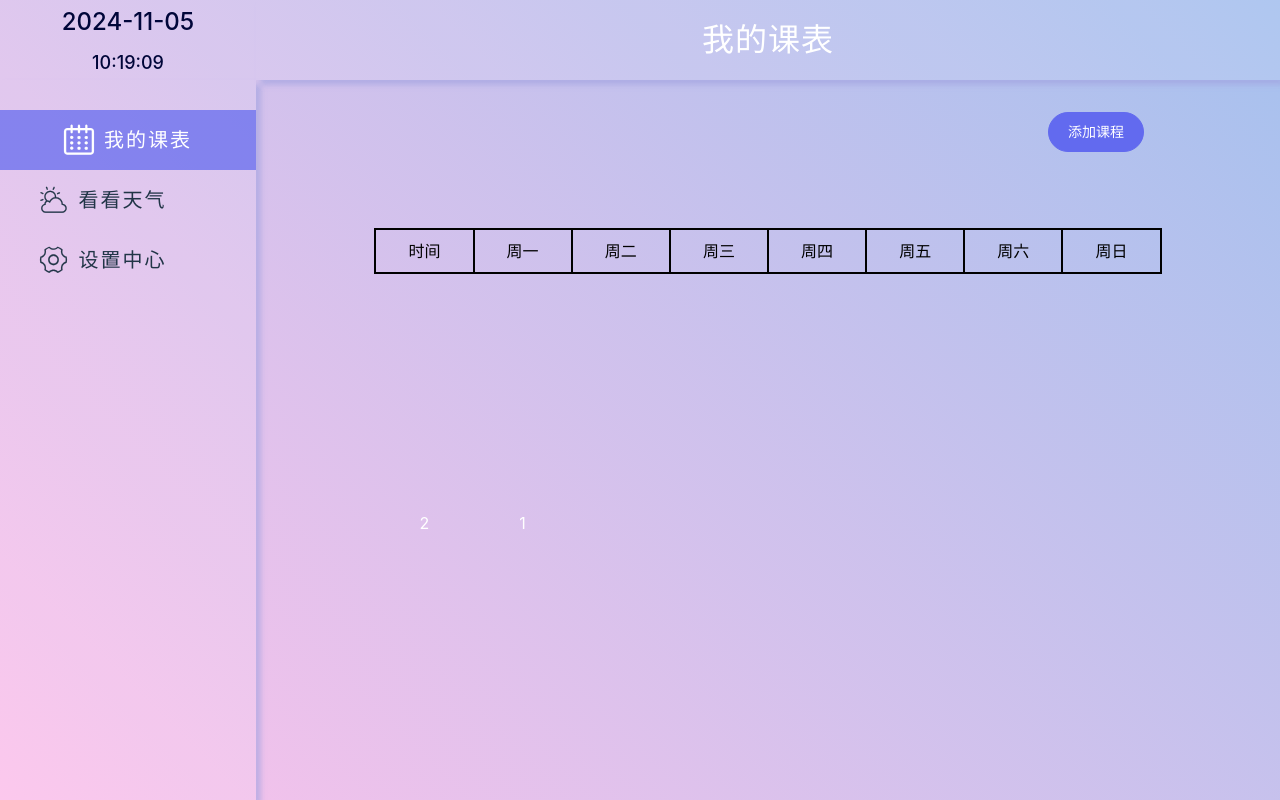
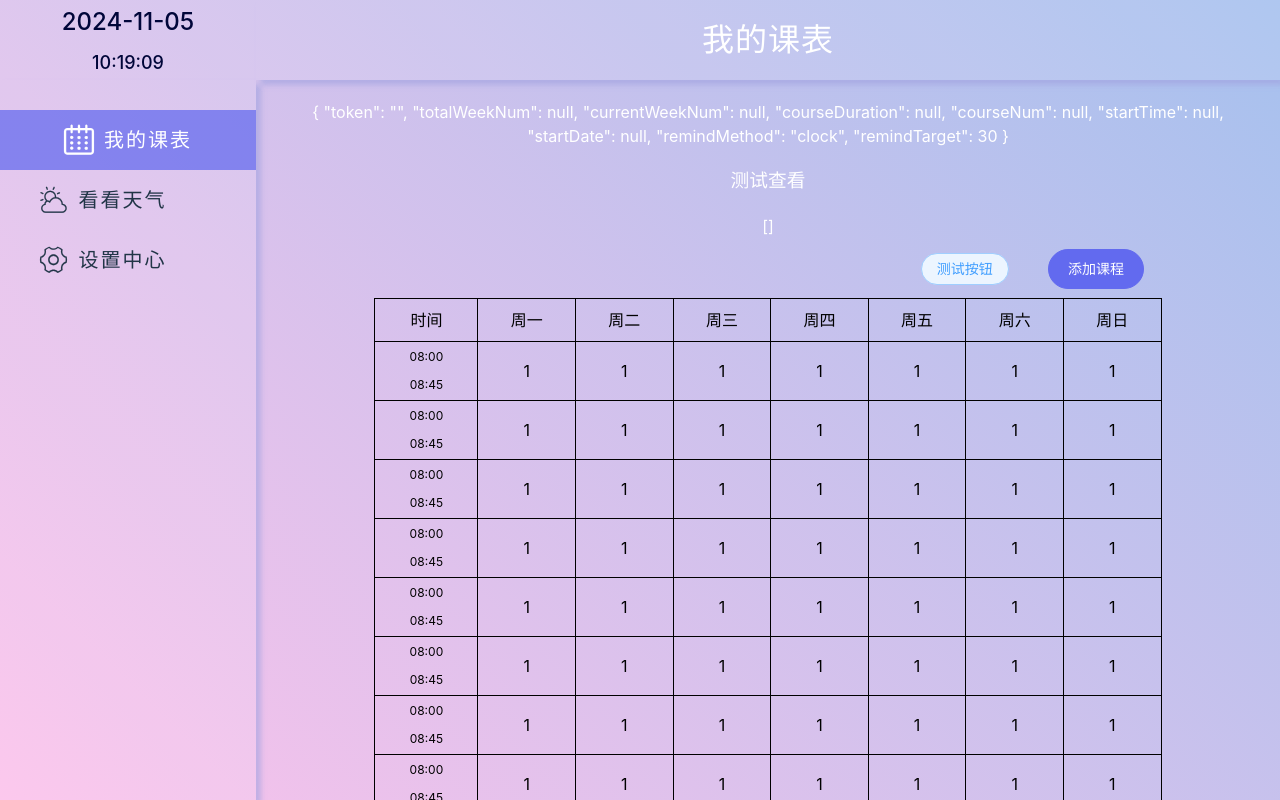
Before and after one commit to Astraca/deskGo, a Vue app: page /#/course in a window 1280 px wide. Built offline with nearby package versions, Linux system fonts and the light colour scheme.

Commit message:
增加日期变化计算，获取每周的日期

```diff
--- a/src/renderer/utils/courseRelate.js
+++ b/src/renderer/utils/courseRelate.js
@@ -1,25 +1,91 @@
+// 引入moment.js
+import moment from "moment";
+
+// Pinia
+import { useSettingStore } from "@/stores/setting";
+const setting = useSettingStore();
+
+/* Convert Time to Minutes */
 function time2minutes(time) {
   const hour =  time.split(":")[0];
   const minute =  time.split(":")[1];
   return Number(hour) * 60 + Number(minute);
 }
 
+/* Convert Minutes to Time */
 function minutes2time(minute) {
     const hour = Math.floor(minute / 60);
     const minutes = minute % 60;
     return `${paddingZero(hour)}:${paddingZero(minutes)}`;
 }
 
+/* Padding Zero */
 function paddingZero(num) {
     return num < 10 ? `0${num}` : `${num}`;
 }
 
+/* Save JSON Data to File */
 async function saveAsJson(jsonData, fileName) {
     return await window.electron.saveJsonToFile(JSON.stringify(jsonData), fileName);
+}
+
+/* Get Current Date */
+function getCurrentDate() {
+    const time = new Date();
+    const year = time.getFullYear();
+    const month = time.getMonth() + 1;
+    const date = time.getDate();
+    return `${year}-${paddingZero(month)}-${paddingZero(date)}`;
+}
+
+/* Get Current WeekNum */
+function getCurrentWeek() {
+    const date = getCurrentDate();
+    const weeksInfo = calculateWeekAndDate();
+    for (const week of weeksInfo) {
+        if(week.dates.includes(date)){
+            return week.weekNum;
+        }
+    };
+    return -1;
+}
+
+/* Corresponding WeekNum and Date*/
+function calculateWeekAndDate(startDate = '', weekNum = '') {
+    // get startDate and weekNum from settingStore
+    startDate = JSON.parse(setting.getSettingForm).startDate;
+    weekNum = JSON.parse(setting.getSettingForm).totalWeekNum;
+
+    if(!startDate || !weekNum){
+        ElMessage.error('没有开始日期和总周数信息');
+        return;
+    }
+
+    const relation = []; // use array to store every week
+    const start = moment(startDate).subtract(1, 'days');
+
+    for (let i = 0; i < weekNum; i++){
+        const week = {
+            weekNum: i + 1,
+            dates: []
+        };
+
+        for (let j = 0; j < 7; j++){
+            const date = start.add(1, 'days').format('YYYY-MM-DD');
+            week.dates.push(date);
+        }
+
+        relation.push(week);
+    }
+
+    return relation;
 }
 
 export {
     time2minutes,
     minutes2time,
-    saveAsJson
+    saveAsJson,
+    getCurrentDate,
+    getCurrentWeek,
+    calculateWeekAndDate
 }
--- a/src/renderer/view/CoursePage.vue
+++ b/src/renderer/view/CoursePage.vue
@@ -1,5 +1,8 @@
 <script setup>
 import { ref, computed, onMounted, watch } from 'vue';
+
+// 组件
+import CourseTime from '@/components/CourseTime.vue';
 
 // Pinia
 import { storeToRefs } from 'pinia';
@@ -7,12 +10,12 @@ import { useSettingStore } from '@/stores/setting.js'
 import { useCourseStore } from '@/stores/course.js'
 
 // utils
-import { time2minutes, minutes2time, saveAsJson } from '@/utils/courseRelate';
+import { time2minutes, minutes2time, saveAsJson, getCurrentWeek, calculateWeekAndDate } from '@/utils/courseRelate';
 
 const settingStore = useSettingStore();
 const courseStore = useCourseStore();
 
-const { totalWeekNum, startTime, courseDuration } = settingStore.getSettingForm;
+const { totalWeekNum, startTime, courseDuration } = settingStore.getSettingForm || JSON.parse(settingStore.getSettingForm);
 const endTime = '23:00'; // 结束时间
 const { getSchedule, setSchedule } = courseStore;
 
@@ -58,10 +61,13 @@ const activeDefaultWeeks = () => {
     }
 }
 
+// 选择有当前课程的周数
 const weekHaveCourse = (e, i) => {
     if (!isActiveCourse(i)) activateWeeks.value.push(i);
     else activateWeeks.value.splice(activateWeeks.value.indexOf(i), 1); // 从目标开始，删除一个元素
 };
+
+// 判断之前是否已经添加过当前周数，用于取消选中和添加选中
 const isActiveCourse = (item) => {
     return activateWeeks.value.includes(item);
 };
@@ -82,28 +88,37 @@ const clearData = () => {
 
 // 确认添加课程
 const saveCourse = async () => {
-    // TODO: 安全校验
     tempCourseOption.value.startTime = courseStartTime.value;
     tempCourseOption.value.endTime = courseEndTime.value;
     tempCourseOption.value.week = activateWeeks.value;
     tempCourseOption.value.weekDay = weekDay.value;
+
+    // 校验数据
+    for (const key in tempCourseOption.value) {
+        if ((key === 'week' && tempCourseOption.value[key].length === 0) || !!!tempCourseOption.value[key]) {
+            ElMessage.error("请完整填写课程信息!");
+            return;
+        }
+    }
+
+    // 保存到 store 和 存储到本地
     setSchedule(tempCourseOption.value);
-    console.log(scheduleObject.value);
     const res = await saveAsJson(scheduleObject.value, 'course.json');
-    if(res){
+
+    if (res) {
         ElMessage.success("添加成功!")
-    }else{
+        closeDialog();
+        clearData();
+    } else {
         ElMessage.error("添加失败!")
     }
-    closeDialog();
-    clearData();
 };
 
 // 最小时间
 const courseStartTime = ref('');
 const courseEndTime = ref('');
-const closeWatchMinTime = watch(courseStartTime, (newValue, oldValue) => {
-    if (newValue !== undefined && oldValue !== undefined) {
+watch(courseStartTime, (newValue, oldValue) => {
+    if (newValue !== undefined && oldValue !== undefined && newValue !== '') {
         const minutes = time2minutes(newValue);
         courseEndTime.value = minutes2time(minutes + courseDuration);
     }
@@ -141,15 +156,54 @@ const weekDayList = ref([
         name: '周日'
     }
 ]);
+
 const handleWeekDayChange = () => {
     console.log(weekDay.value);
 };
+
+// 课程数据
+const totalCourseData = getSchedule;
+
+const currentWeekCourse = ref([]);
+
+const getCurrentWeekCourses = () => {
+    if (totalCourseData.length === 0) {
+        ElMessage.error("暂无课程数据");
+        return;
+    }
+    const currentWeek = getCurrentWeek();  // 当前周
+    totalCourseData.forEach(item => {
+        if (item.week.includes(currentWeek)) {  // 当前课程在本周有课程安排
+            currentWeekCourse.value.push(item);
+        }
+    })
+}
+
+// 测试按钮
+const testBtn = () => {
+    console.log('测试部分');
+    // calculateWeekAndDate('2024-09-02', 18)
+    console.log(getCurrentWeekCourses());
+    console.log(currentWeekCourse.value);
+
+    console.log('测试部分----end');
+}
 </script>
 
 <template>
     <div class="course-page">
+        <div>
+            {{ useSettingStore().getSettingForm }}
+            <h3>测试查看</h3>
+            {{ totalCourseData }}
+        </div>
         <div class="course-add">
             <el-row justify="end">
+                <el-col :span="4" class="course-add-btn">
+                    <el-button round plain type="primary" @click="testBtn">
+                        测试按钮
+                    </el-button>
+                </el-col>
                 <el-col :span="4" class="course-add-btn">
                     <el-button size="large" round color="#626AEF" :icon="Plus" type="primary" @click="addCourse">
                         添加课程
@@ -209,19 +263,28 @@ const handleWeekDayChange = () => {
             <table>
                 <thead>
                     <tr>
-                        <td>时间</td>
+                        <td style="width: 100px;">时间</td>
                         <td v-for="item in tableHead" :key="item"> {{ item }}</td>
                     </tr>
                 </thead>
 
                 <tbody>
-                    <tr>
-                        <td>2</td>
+                    <tr v-for="(item, index) in 12" :key="index">
+                        <td>
+                            <CourseTime />
+                        </td>
+                        <td>1</td>
+                        <td>1</td>
+                        <td>1</td>
+                        <td>1</td>
+                        <td>1</td>
+                        <td>1</td>
                         <td>1</td>
                     </tr>
                 </tbody>
             </table>
         </div>
+
     </div>
 </template>
 
@@ -250,22 +313,28 @@ const handleWeekDayChange = () => {
         width: 100%;
         height: 100%;
         // background-color: blue;
-        display: flex;
-        align-items: center;
-        justify-content: center;
+        // display: flex;
+        // align-items: center;
+        // justify-content: center;
 
         table {
             width: 80%;
             height: 80%;
+            margin: 0 auto;
             // max-height: 90%;
             // background-color: red;
+            border: 1px solid black;
             border-collapse: collapse;
+
+            td {
+                border: 1px solid black;
+                color: black;
+            }
 
             thead {
                 td {
                     height: 40px;
-                    border: 2px solid black;
-                    color: black;
+                    // border: 2px solid black;
                 }
             }
         }
```
